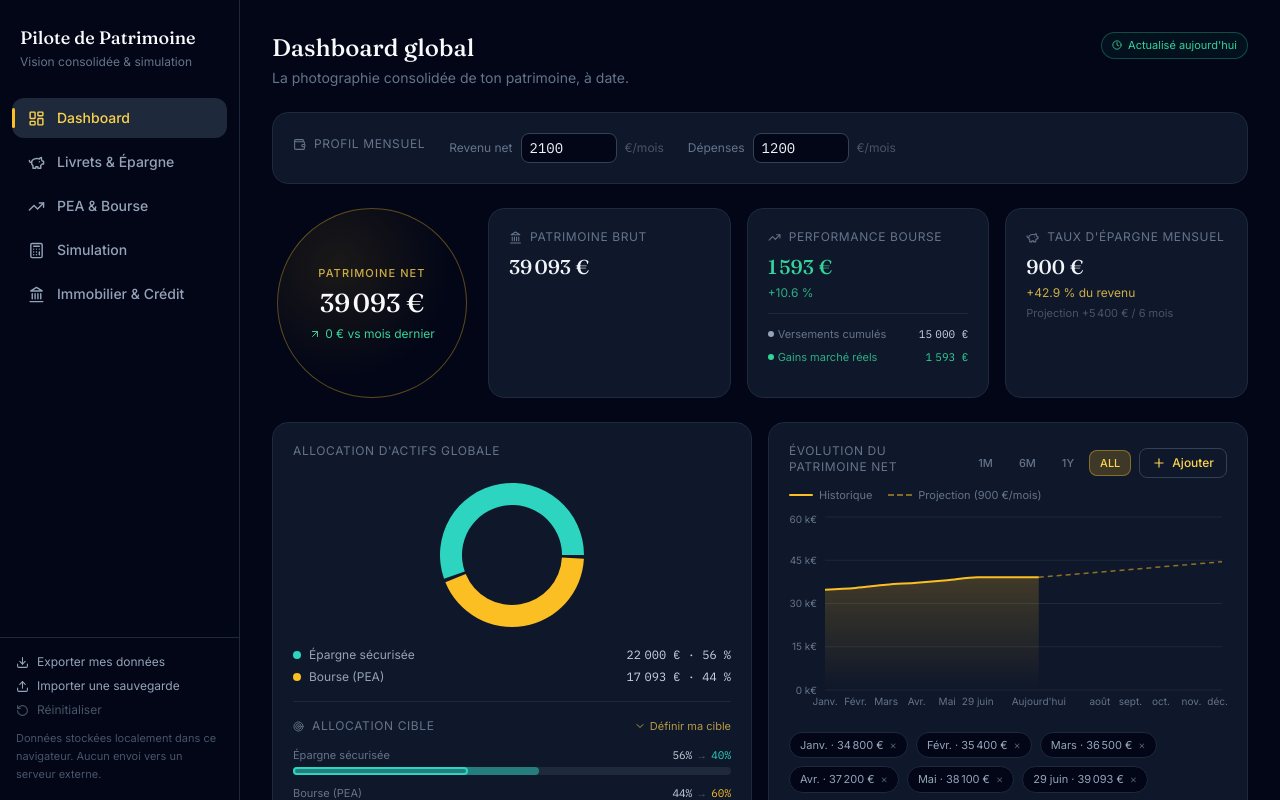
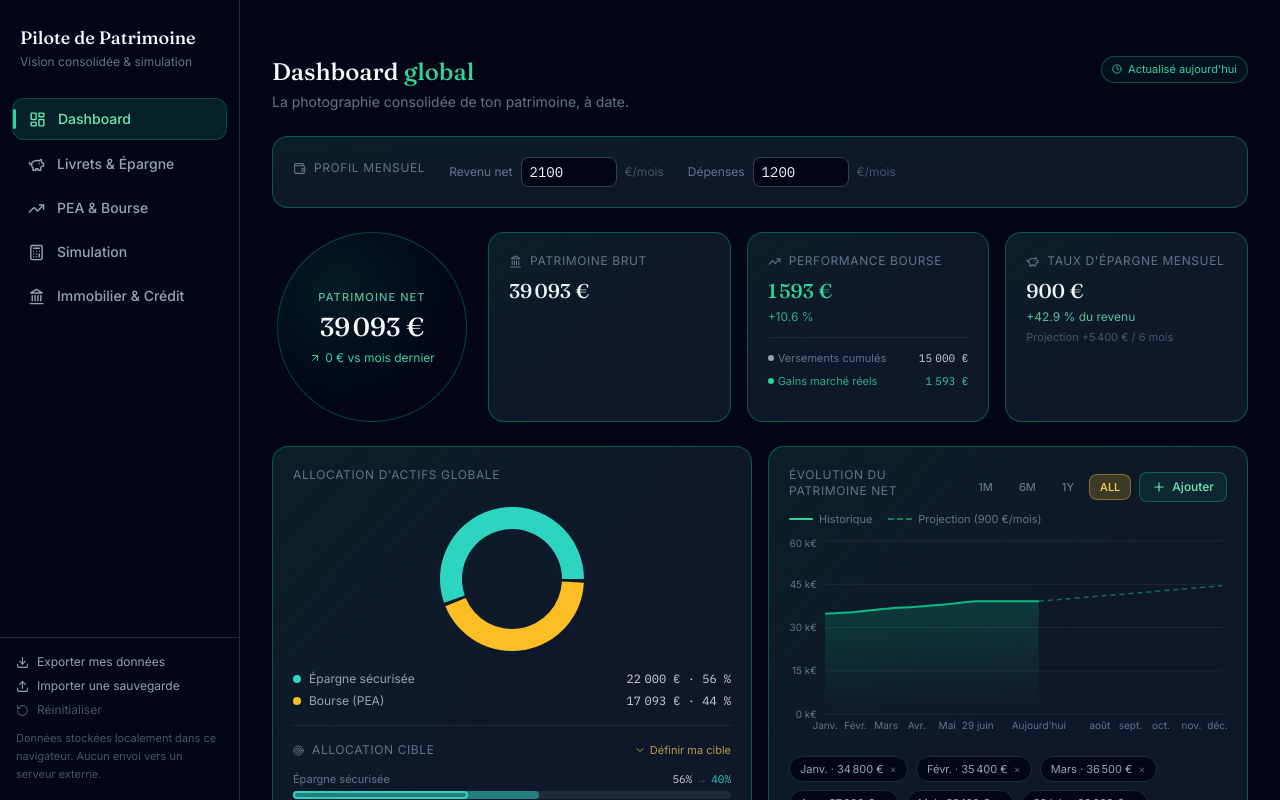
Before and after one commit to matvanghe2-boop/patriapp, a React (Vite) app: page / in a window 1280 px wide. Shown: the top 800 px of the page. Built offline with nearby package versions, Linux system fonts and the light colour scheme.

Commit message:
feat: update onglet bourse

```diff
--- a/src/App.jsx
+++ b/src/App.jsx
@@ -158,11 +158,11 @@ export default function App() {
           <div className="text-xs text-slate-500 mt-0.5">Vision consolidée &amp; simulation</div>
         </div>
         <nav className="flex md:flex-col gap-1 overflow-x-auto md:overflow-visible p-2 md:p-3 flex-1">
-          <NavButton active={tab === "dashboard"} onClick={() => setTab("dashboard")} icon={LayoutDashboard} label="Dashboard" />
-          <NavButton active={tab === "livrets"} onClick={() => setTab("livrets")} icon={PiggyBank} label="Livrets & Épargne" />
-          <NavButton active={tab === "bourse"} onClick={() => setTab("bourse")} icon={TrendingUp} label="PEA & Bourse" />
-          <NavButton active={tab === "simulation"} onClick={() => setTab("simulation")} icon={Calculator} label="Simulation" />
-          <NavButton active={tab === "immobilier"} onClick={() => setTab("immobilier")} icon={Landmark} label="Immobilier & Crédit" />
+          <NavButton active={tab === "dashboard"} onClick={() => setTab("dashboard")} icon={LayoutDashboard} label="Dashboard" theme="emerald" />
+          <NavButton active={tab === "livrets"} onClick={() => setTab("livrets")} icon={PiggyBank} label="Livrets & Épargne" theme="indigo" />
+          <NavButton active={tab === "bourse"} onClick={() => setTab("bourse")} icon={TrendingUp} label="PEA & Bourse" theme="violet" />
+          <NavButton active={tab === "simulation"} onClick={() => setTab("simulation")} icon={Calculator} label="Simulation" theme="amber" />
+          <NavButton active={tab === "immobilier"} onClick={() => setTab("immobilier")} icon={Landmark} label="Immobilier & Crédit" theme="rose" />
         </nav>
         <div className="hidden md:flex flex-col gap-2 px-4 py-4 border-t border-slate-800">
           <button onClick={handleExport} className="flex items-center gap-2 text-xs text-slate-400 hover:text-slate-100 focus-visible:outline-none focus-visible:ring-2 focus-visible:ring-amber-400/40 rounded">
--- a/src/components/Dashboard.jsx
+++ b/src/components/Dashboard.jsx
@@ -7,7 +7,7 @@ import {
   TrendingUp, PiggyBank, Landmark, Wallet, ArrowUpRight, ArrowDownRight,
   Target, AlertCircle, Clock, ChevronDown, ChevronUp, Zap,
 } from "lucide-react";
-import { Card, CardLabel, GhostButton, IconTrash, AddPanel, CustomTooltip, EmptyState } from "./ui";
+import { Card, CardLabel, GhostButton, IconTrash, AddPanel, CustomTooltip, EmptyState, PageGlow, CARD_THEMES } from "./ui";
 import { eur, pct, compact, uid } from "../lib/finance";
 
 // ─── Time filter config ────────────────────────────────────────────────────────
@@ -358,17 +358,20 @@ export default function Dashboard({
   const joinIndex = historyPast.length; // index of "Aujourd'hui" in chartData
 
   return (
-    <div className="space-y-6">
-      <div className="flex items-start justify-between">
+    <div className="relative space-y-6">
+      <PageGlow color="emerald" />
+      <div className="flex items-start justify-between relative">
         <div>
-          <h1 className="font-display text-2xl text-slate-50">Dashboard global</h1>
+          <h1 className="font-display text-2xl text-slate-50">
+            Dashboard <span className="text-emerald-400">global</span>
+          </h1>
           <p className="text-sm text-slate-500 mt-1">La photographie consolidée de ton patrimoine, à date.</p>
         </div>
         <StagnationBadge lastUpdateDate={lastUpdateDate} />
       </div>
 
       {/* Profil mensuel */}
-      <Card className="flex flex-wrap items-center gap-6">
+      <Card accent={CARD_THEMES.emerald} className="flex flex-wrap items-center gap-6">
         <CardLabel icon={Wallet}>Profil mensuel</CardLabel>
         <div className="flex items-center gap-2">
           <label className="text-xs text-slate-500">Revenu net</label>
@@ -397,11 +400,11 @@ export default function Dashboard({
         <div
           className="flex flex-col items-center justify-center text-center rounded-full mx-auto p-6 aspect-square w-[190px]"
           style={{
-            background: "radial-gradient(circle at 32% 30%, rgba(251,191,36,0.10), transparent 65%)",
-            border: "1.5px solid rgba(251,191,36,0.35)",
+            background: "radial-gradient(circle at 32% 30%, rgba(16,185,129,0.12), transparent 65%)",
+            border: "1.5px solid rgba(16,185,129,0.35)",
           }}
         >
-          <span className="text-[11px] uppercase tracking-widest text-amber-300/80 font-medium">Patrimoine net</span>
+          <span className="text-[11px] uppercase tracking-widest text-emerald-300/80 font-medium">Patrimoine net</span>
           <span className="font-display text-[26px] text-slate-50 mt-1.5 leading-tight">{eur(patrimoineNet)}</span>
           <span className={`text-xs mt-1.5 flex items-center gap-1 ${deltaVsLastMonth >= 0 ? "text-emerald-400" : "text-rose-400"}`}>
             {deltaVsLastMonth >= 0 ? <ArrowUpRight size={12} /> : <ArrowDownRight size={12} />}
@@ -410,14 +413,14 @@ export default function Dashboard({
         </div>
 
         <div className="grid grid-cols-1 sm:grid-cols-3 gap-4">
-          <Card>
+          <Card accent={CARD_THEMES.emerald}>
             <CardLabel icon={Landmark}>Patrimoine brut</CardLabel>
             <div className="font-display text-xl text-slate-100">{eur(patrimoineBrut)}</div>
             {dettesTotal > 0 && <div className="text-xs text-slate-500 mt-1">dont −{eur(dettesTotal)} de passifs</div>}
           </Card>
 
           {/* Enhanced performance card: effort vs gains */}
-          <Card>
+          <Card accent={CARD_THEMES.emerald}>
             <CardLabel icon={TrendingUp}>Performance bourse</CardLabel>
             <div className={`font-display text-xl ${bourseGainAbs >= 0 ? "text-emerald-400" : "text-rose-400"}`}>
               {eur(bourseGainAbs)}
@@ -445,10 +448,10 @@ export default function Dashboard({
             </div>
           </Card>
 
-          <Card>
+          <Card accent={CARD_THEMES.emerald}>
             <CardLabel icon={PiggyBank}>Taux d'épargne mensuel</CardLabel>
             <div className="font-display text-xl text-slate-100">{eur(epargneMensuelle)}</div>
-            <div className="text-xs text-amber-300/80 mt-1">{pct(tauxEpargne)} du revenu</div>
+            <div className="text-xs text-emerald-300/80 mt-1">{pct(tauxEpargne)} du revenu</div>
             {epargneMensuelle > 0 && (
               <div className="text-[11px] text-slate-600 mt-1">
                 Projection +{eur(epargneMensuelle * 6)} / 6 mois
@@ -461,7 +464,7 @@ export default function Dashboard({
       {/* Allocation + historique */}
       <div className="grid grid-cols-1 lg:grid-cols-2 gap-4">
         {/* Allocation card */}
-        <Card>
+        <Card accent={CARD_THEMES.emerald}>
           <CardLabel>Allocation d'actifs globale</CardLabel>
           {allocationData.length === 0 ? (
             <EmptyState>Ajoute un livret ou une position pour voir ta répartition.</EmptyState>
@@ -507,23 +510,23 @@ export default function Dashboard({
         </Card>
 
         {/* History chart card */}
-        <Card>
+        <Card accent={CARD_THEMES.emerald}>
           <div className="flex items-center justify-between mb-1">
             <CardLabel>Évolution du patrimoine net</CardLabel>
             <div className="flex items-center gap-2">
               <TimeFilterBar active={timeFilter} onChange={setTimeFilter} />
-              <GhostButton onClick={() => setShowAddHistory((s) => !s)}>Ajouter</GhostButton>
+              <GhostButton theme="emerald" onClick={() => setShowAddHistory((s) => !s)}>Ajouter</GhostButton>
             </div>
           </div>
 
           {/* Legend for projection */}
           <div className="flex items-center gap-4 mb-2">
             <div className="flex items-center gap-1.5 text-[11px] text-slate-500">
-              <div className="w-6 h-0.5 bg-amber-400 rounded" />
+              <div className="w-6 h-0.5 bg-emerald-400 rounded" />
               Historique
             </div>
             <div className="flex items-center gap-1.5 text-[11px] text-slate-500">
-              <div className="w-6 h-0.5 border-t-2 border-dashed border-amber-400/50" />
+              <div className="w-6 h-0.5 border-t-2 border-dashed border-emerald-400/50" />
               Projection ({eur(epargneMensuelle)}/mois)
             </div>
           </div>
@@ -533,12 +536,12 @@ export default function Dashboard({
               <ComposedChart data={chartData} margin={{ left: -10, right: 5, top: 5 }}>
                 <defs>
                   <linearGradient id="netWorthFill" x1="0" y1="0" x2="0" y2="1">
-                    <stop offset="0%" stopColor="#fbbf24" stopOpacity={0.35} />
-                    <stop offset="100%" stopColor="#fbbf24" stopOpacity={0} />
+                    <stop offset="0%" stopColor="#10b981" stopOpacity={0.35} />
+                    <stop offset="100%" stopColor="#10b981" stopOpacity={0} />
                   </linearGradient>
                   <linearGradient id="projFill" x1="0" y1="0" x2="0" y2="1">
-                    <stop offset="0%" stopColor="#fbbf24" stopOpacity={0.12} />
-                    <stop offset="100%" stopColor="#fbbf24" stopOpacity={0} />
+                    <stop offset="0%" stopColor="#10b981" stopOpacity={0.12} />
+                    <stop offset="100%" stopColor="#10b981" stopOpacity={0} />
                   </linearGradient>
                 </defs>
                 <CartesianGrid stroke="#1e293b" vertical={false} />
@@ -552,7 +555,7 @@ export default function Dashboard({
                   type="monotone"
                   dataKey="value"
                   name="Patrimoine net"
-                  stroke="#fbbf24"
+                  stroke="#10b981"
                   strokeWidth={2}
                   fill="url(#netWorthFill)"
                   connectNulls={false}
@@ -562,7 +565,7 @@ export default function Dashboard({
                   type="monotone"
                   dataKey="projection"
                   name="Projection"
-                  stroke="#fbbf24"
+                  stroke="#10b981"
                   strokeWidth={1.5}
                   strokeDasharray="5 4"
                   dot={false}
@@ -598,10 +601,10 @@ export default function Dashboard({
       </div>
 
       {/* Passifs */}
-      <Card>
+      <Card accent={CARD_THEMES.emerald}>
         <div className="flex items-center justify-between">
           <CardLabel>Passifs / Dettes</CardLabel>
-          <GhostButton onClick={() => setShowAddDette((s) => !s)}>Ajouter un passif</GhostButton>
+          <GhostButton theme="emerald" onClick={() => setShowAddDette((s) => !s)}>Ajouter un passif</GhostButton>
         </div>
         {dettes.length === 0 ? (
           <EmptyState>Aucun passif déclaré — le patrimoine net est égal au patrimoine brut.</EmptyState>
--- a/src/components/Watchlist.jsx
+++ b/src/components/Watchlist.jsx
@@ -201,7 +201,7 @@ export default function Watchlist({ watchlist, setWatchlist }) {
   const isLoading = loading || refreshingQuotes;
 
   return (
-    <Card>
+    <Card accent="border-fuchsia-500/40 bg-gradient-to-br from-fuchsia-950/40 via-slate-900 to-slate-900 hover:border-fuchsia-400/60">
       <div className="flex items-center justify-between mb-1 flex-wrap gap-2">
         <CardLabel icon={Star}>Watchlist — produits à suivre</CardLabel>
         <div className="flex items-center gap-2 flex-wrap">
@@ -214,7 +214,7 @@ export default function Watchlist({ watchlist, setWatchlist }) {
             <RefreshCw size={14} className={isLoading ? "animate-spin" : ""} />
             {isLoading ? "Actualisation..." : "Actualiser"}
           </button>
-          <GhostButton onClick={() => setShowAdd((s) => !s)}>Suivre un produit</GhostButton>
+          <GhostButton theme="violet" onClick={() => setShowAdd((s) => !s)}>Suivre un produit</GhostButton>
         </div>
       </div>
       <p className="text-sm text-slate-500 mb-3">
--- a/src/components/ui.jsx
+++ b/src/components/ui.jsx
@@ -2,15 +2,24 @@ import React, { useState } from "react";
 import { Plus, Trash2, X, Lock } from "lucide-react";
 import { eur } from "../lib/finance";
 
-export function NavButton({ active, onClick, icon: Icon, label, disabled }) {
+const NAV_THEMES = {
+  emerald: { active: "bg-emerald-500/15 text-emerald-300 border border-emerald-500/30", bar: "bg-emerald-400" },
+  indigo: { active: "bg-indigo-500/15 text-indigo-300 border border-indigo-500/30", bar: "bg-indigo-400" },
+  violet: { active: "bg-violet-500/15 text-violet-300 border border-violet-500/30", bar: "bg-violet-400" },
+  amber: { active: "bg-amber-500/15 text-amber-300 border border-amber-500/30", bar: "bg-amber-400" },
+  rose: { active: "bg-rose-500/15 text-rose-300 border border-rose-500/30", bar: "bg-rose-400" },
+};
+
+export function NavButton({ active, onClick, icon: Icon, label, disabled, theme = "amber" }) {
+  const t = NAV_THEMES[theme] || NAV_THEMES.amber;
   return (
     <button
       onClick={disabled ? undefined : onClick}
       disabled={disabled}
       className={`relative flex items-center gap-3 px-4 py-2.5 rounded-xl text-sm transition-all duration-150 whitespace-nowrap focus-visible:outline-none focus-visible:ring-2 focus-visible:ring-amber-400/40
-        ${disabled ? "text-slate-600 cursor-not-allowed" : active ? "bg-slate-800 text-amber-300" : "text-slate-400 hover:text-slate-100 hover:bg-slate-800/60"}`}
+        ${disabled ? "text-slate-600 cursor-not-allowed" : active ? t.active : "text-slate-400 hover:text-slate-100 hover:bg-slate-800/60"}`}
     >
-      {active && <span className="absolute left-0 top-1/2 -translate-y-1/2 h-5 w-[3px] rounded-full bg-amber-400 hidden md:block" />}
+      {active && <span className={`absolute left-0 top-1/2 -translate-y-1/2 h-5 w-[3px] rounded-full ${t.bar} hidden md:block`} />}
       <Icon size={17} strokeWidth={2} />
       <span className="font-medium">{label}</span>
       {disabled && <Lock size={12} className="ml-auto opacity-60" />}
@@ -26,8 +35,48 @@ export function EmptyState({ children }) {
   );
 }
 
-export function Card({ children, className = "" }) {
-  return <div className={`rounded-2xl border border-slate-800 bg-slate-900 p-5 ${className}`}>{children}</div>;
+export function Card({ children, className = "", accent = "" }) {
+  return <div className={`rounded-2xl border bg-slate-900 p-5 transition-colors duration-300 ${accent || "border-slate-800"} ${className}`}>{children}</div>;
+}
+
+/**
+ * Préréglages de thème de carte par domaine — fond teinté + bordure marquée,
+ * bien plus visibles qu'une simple bordure à faible opacité.
+ */
+export const CARD_THEMES = {
+  emerald: "border-emerald-500/40 bg-gradient-to-br from-emerald-950/40 via-slate-900 to-slate-900 hover:border-emerald-400/60",
+  indigo: "border-indigo-500/40 bg-gradient-to-br from-indigo-950/40 via-slate-900 to-slate-900 hover:border-indigo-400/60",
+  violet: "border-violet-500/40 bg-gradient-to-br from-violet-950/40 via-slate-900 to-slate-900 hover:border-violet-400/60",
+  amber: "border-amber-500/40 bg-gradient-to-br from-amber-950/40 via-slate-900 to-slate-900 hover:border-amber-400/60",
+  rose: "border-rose-500/40 bg-gradient-to-br from-rose-950/40 via-slate-900 to-slate-900 hover:border-rose-400/60",
+};
+
+/**
+ * Lueur de fond ambiante thématique — à placer en position absolute/fixed
+ * dans le conteneur racine de chaque page pour donner une identité visuelle
+ * propre à chaque onglet sans dupliquer le layout.
+ */
+export function PageGlow({ color = "emerald" }) {
+  const COLORS = {
+    emerald: { a: "bg-emerald-500/25", b: "bg-cyan-500/15" },
+    indigo: { a: "bg-indigo-500/25", b: "bg-blue-500/15" },
+    violet: { a: "bg-violet-500/25", b: "bg-fuchsia-500/15" },
+    amber: { a: "bg-amber-500/25", b: "bg-orange-500/15" },
+    rose: { a: "bg-rose-500/25", b: "bg-orange-600/15" },
+  };
+  const c = COLORS[color] || COLORS.emerald;
+  return (
+    <>
+      <div
+        aria-hidden="true"
+        className={`pointer-events-none fixed -top-24 left-1/4 -translate-x-1/2 w-[40rem] h-[40rem] rounded-full ${c.a} blur-[110px] -z-10`}
+      />
+      <div
+        aria-hidden="true"
+        className={`pointer-events-none fixed top-1/3 -right-24 w-[28rem] h-[28rem] rounded-full ${c.b} blur-[100px] -z-10`}
+      />
+    </>
+  );
 }
 
 export function CardLabel({ children, icon: Icon }) {
@@ -47,12 +96,20 @@ export function ProgressBar({ value, accent = "bg-teal-400" }) {
   );
 }
 
-export function GhostButton({ onClick, children, icon: Icon = Plus, disabled }) {
+const GHOST_THEMES = {
+  amber: "text-amber-300 hover:text-amber-100 bg-amber-500/10 hover:bg-amber-500/20 border-amber-500/40 hover:border-amber-400/70 focus-visible:ring-amber-400/40",
+  emerald: "text-emerald-300 hover:text-emerald-100 bg-emerald-500/10 hover:bg-emerald-500/20 border-emerald-500/40 hover:border-emerald-400/70 focus-visible:ring-emerald-400/40",
+  indigo: "text-indigo-300 hover:text-indigo-100 bg-indigo-500/10 hover:bg-indigo-500/20 border-indigo-500/40 hover:border-indigo-400/70 focus-visible:ring-indigo-400/40",
+  violet: "text-violet-300 hover:text-violet-100 bg-violet-500/10 hover:bg-violet-500/20 border-violet-500/40 hover:border-violet-400/70 focus-visible:ring-violet-400/40",
+  rose: "text-rose-300 hover:text-rose-100 bg-rose-500/10 hover:bg-rose-500/20 border-rose-500/40 hover:border-rose-400/70 focus-visible:ring-rose-400/40",
+};
+
+export function GhostButton({ onClick, children, icon: Icon = Plus, disabled, theme = "amber" }) {
   return (
     <button
       onClick={onClick}
       disabled={disabled}
-      className="flex items-center gap-1.5 text-xs font-medium text-amber-300 hover:text-amber-200 disabled:opacity-40 disabled:cursor-not-allowed border border-slate-700 hover:border-amber-400/50 rounded-lg px-3 py-1.5 transition-colors focus-visible:outline-none focus-visible:ring-2 focus-visible:ring-amber-400/40"
+      className={`flex items-center gap-1.5 text-xs font-medium disabled:opacity-40 disabled:cursor-not-allowed border rounded-lg px-3 py-1.5 transition-colors focus-visible:outline-none focus-visible:ring-2 ${GHOST_THEMES[theme] || GHOST_THEMES.amber}`}
     >
       <Icon size={14} />
       {children}
```
Also changed, not shown: src/components/Bourse.jsx (+21 -18 lines), src/components/Immobilier.jsx (+14 -11 lines), src/components/Livrets.jsx (+20 -17 lines), src/components/Simulation.jsx (+16 -13 lines), 1 other file (tests, documents, lock files or other folders).
